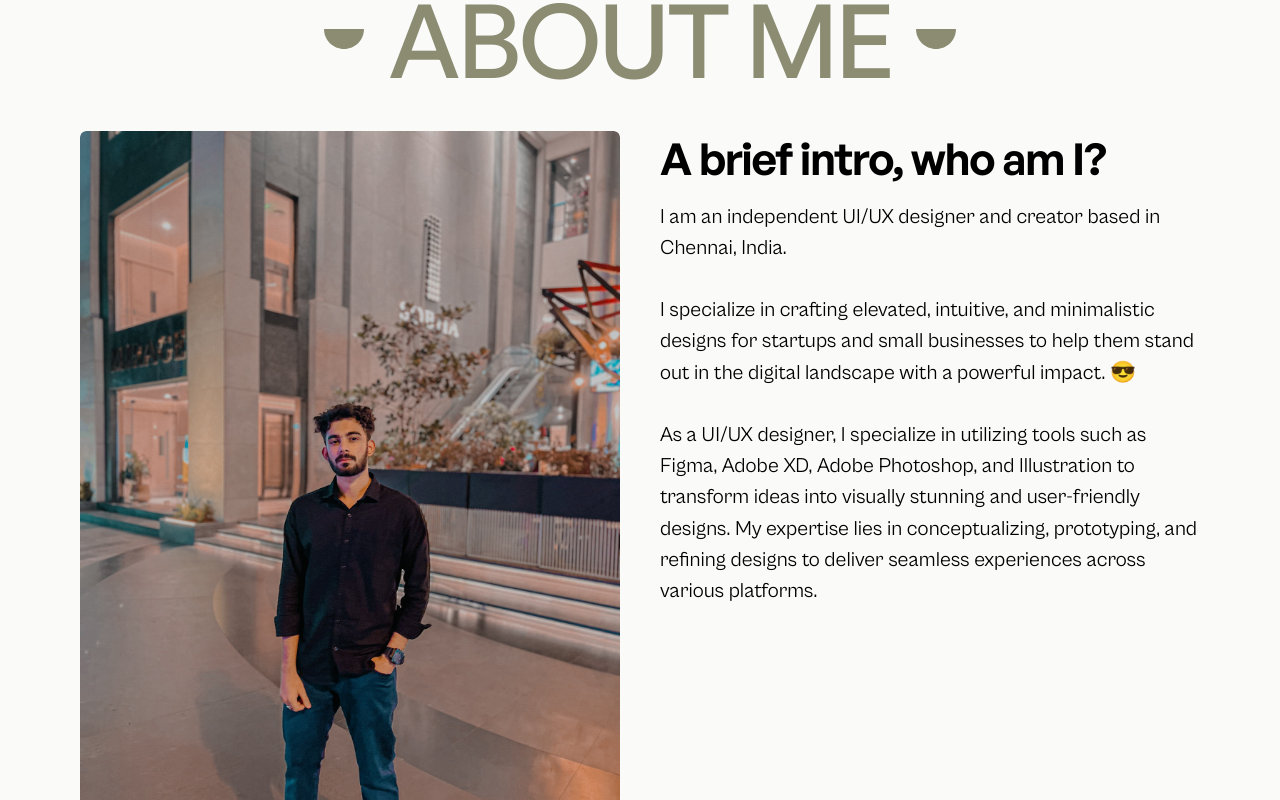
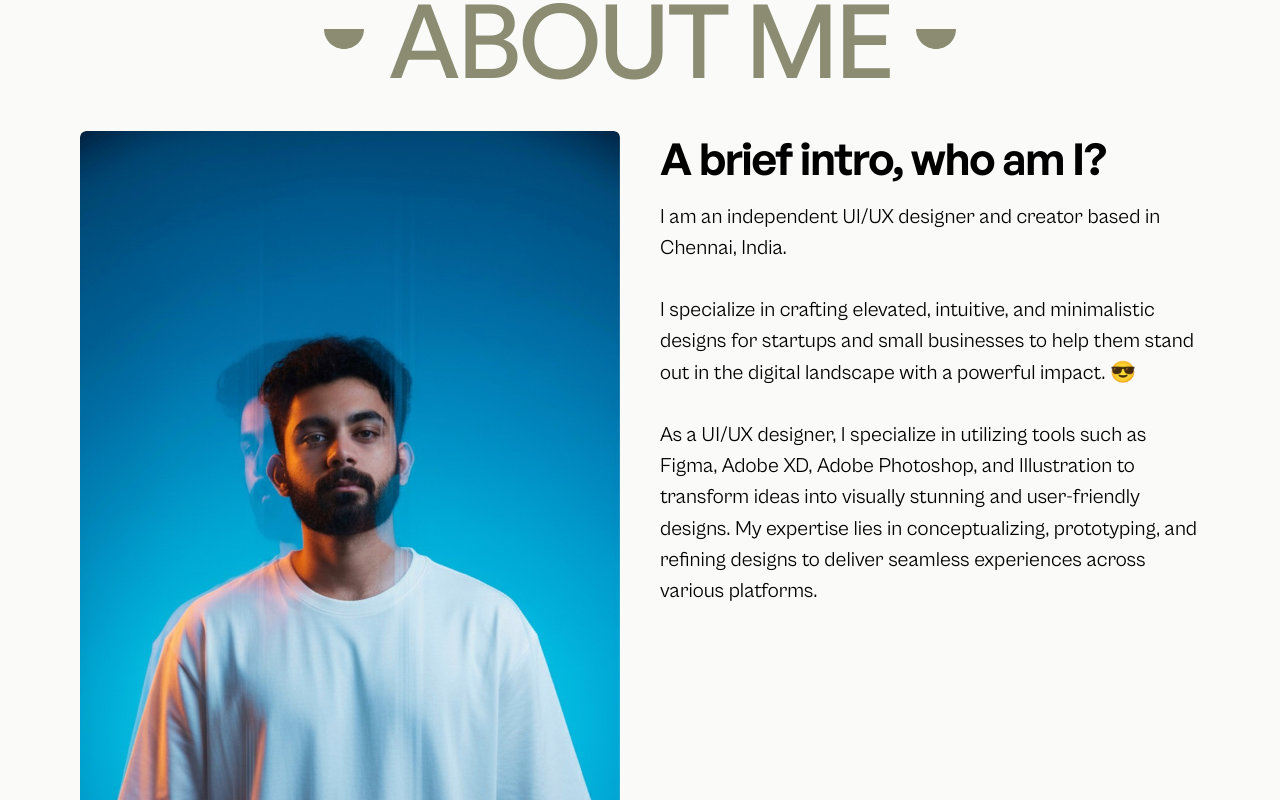
Before and after one commit to prajilk/rahul-portfolio, a React (Vite) app: page / in a window 1280 px wide. Shown: the part 1520-2320 px from the top of the page. Built offline with nearby package versions, Linux system fonts and the light colour scheme; no server answers.

Commit message:
changed profile

```diff
--- a/index.html
+++ b/index.html
@@ -4,7 +4,7 @@
   <head>
     <meta charset="UTF-8" />
     <link rel="icon" type="image/svg+xml" href="./src/assets/icons/finalfavicon.svg" />
-    <link rel="preload" as="image" href="src/assets/images/profile.jpeg" />
+    <link rel="preload" as="image" href="src/assets/images/profile.jpg" />
     <link rel="preload" as="image" href="/src/assets/images/travel-agency.png" />
     <link rel="preload" as="image" href="src/assets/images/furniture-ui.png" />
     <link rel="preload" as="image" href="src/assets/images/health-care.png" />
--- a/src/components/homepage/About.jsx
+++ b/src/components/homepage/About.jsx
@@ -1,5 +1,5 @@
 import { useEffect, useRef } from "react";
-import profileImg from "/src/assets/images/profile.jpeg";
+import profileImg from "/src/assets/images/profile.jpg";
 import { ScrollTrigger } from "gsap/all";
 import { gsap } from "gsap";
 import Heading from "../ui/Heading";
@@ -36,12 +36,12 @@ export default function About() {
         // Try using max width to contain the size of the container
         <section ref={aboutSection} aria-label="about me">
             <Heading title="about me" />
-            <div className="mt-10 flex flex-col items-start gap-8 md:flex-row lg:gap-10 ">
-                <div className="top-28 overflow-hidden rounded-md md:sticky md:w-1/2">
+            <div className="flex flex-col gap-8 items-start mt-10 md:flex-row lg:gap-10">
+                <div className="overflow-hidden top-28 rounded-md md:sticky md:w-1/2">
                     <img
                         ref={profile}
                         loading="lazy"
-                        className="aspect-square h-auto w-full rounded-md object-cover object-center md:aspect-auto"
+                        className="object-cover object-center w-full h-auto rounded-md aspect-square md:aspect-auto"
                         src={profileImg}
                         width="600"
                         height="800"
@@ -49,16 +49,16 @@ export default function About() {
                     />
                 </div>
                 <div className="top-20 sm:sticky md:top-28 md:w-1/2 lg:top-32">
-                    <div className="w-full space-y-4 2xl:space-y-10">
+                    <div className="space-y-4 w-full 2xl:space-y-10">
                         <h3
                             ref={heading}
-                            className="translate-y-10 text-heading-3 font-semibold leading-tight opacity-0 2xl:text-7xl"
+                            className="font-semibold leading-tight opacity-0 translate-y-10 text-heading-3 2xl:text-7xl"
                         >
                             A brief intro, who am I?
                         </h3>
                         <p
                             ref={body}
-                            className=" translate-y-10 text-body-1 opacity-0 2xl:text-4xl"
+                            className="opacity-0 translate-y-10  text-body-1 2xl:text-4xl"
                         >
                             I am an independent UI/UX designer and creator based
                             in Chennai, India.
```
Also changed, not shown: src/assets/images/profile.jpeg (deleted), src/assets/images/profile.jpg (added).
